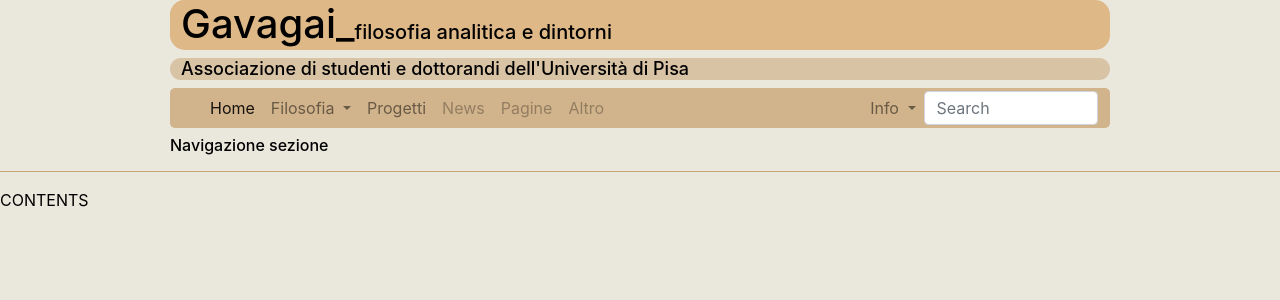
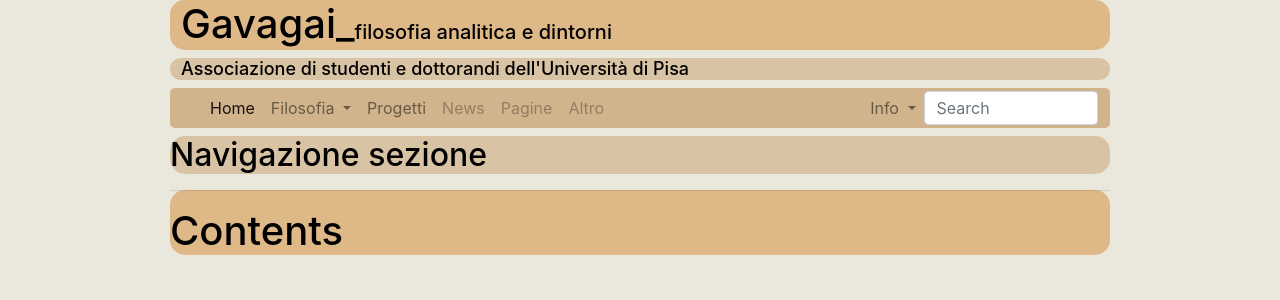
Before and after one commit to Gavagai-phi/gavagai-phi2.github.io, a Jekyll site: the page index.html, which Jekyll copies as it is, in a window 1280 px wide. Shown: the top 300 px of the page. Built offline with Jekyll 4.4.1, drawn with Linux system fonts in a browser that asks for light colours.

Commit message:
Update index.html

```diff
--- a/index.html
+++ b/index.html
@@ -83,13 +83,10 @@
     <script src="https://stackpath.bootstrapcdn.com/bootstrap/4.3.1/js/bootstrap.min.js" integrity="sha384-JjSmVgyd0p3pXB1rRibZUAYoIIy6OrQ6VrjIEaFf/nJGzIxFDsf4x0xIM+B07jRM" crossorigin="anonymous"></script>
 
  <div class='wrapper'>
-	<h6>Navigazione sezione </h6>
-</div>
+	<h2>Navigazione sezione </h2>
 
- </div>
 
-	<h1><hr></h1>
- CONTENTS
+	<h1><hr>Contents</h1>
 </div>
 
 
```
